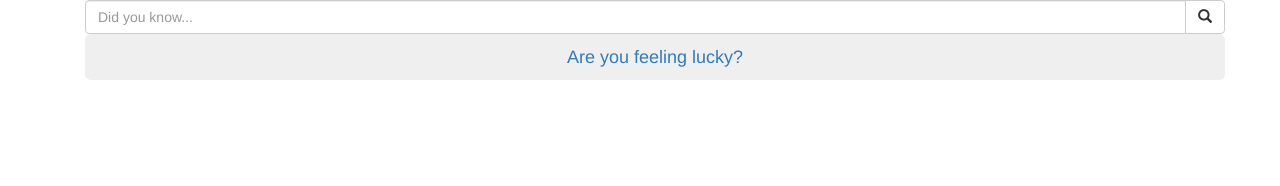
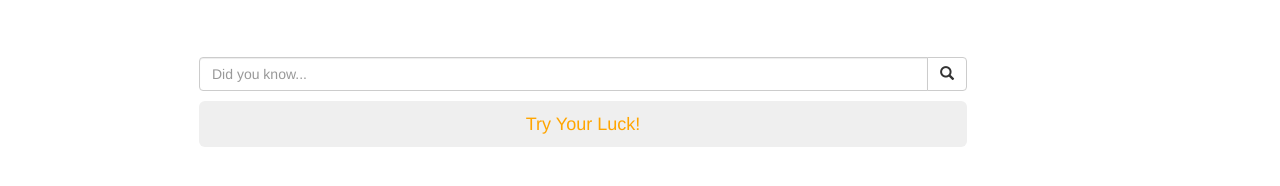
Before and after one commit to floresca/Wikiview, a plain HTML site: page index.html in a window 1280 px wide. Drawn offline with nearby package versions, Linux system fonts and the light colour scheme.

Commit message:
added some style

```diff
--- a/index.html
+++ b/index.html
@@ -3,14 +3,14 @@
     <head>
         <title>Wikipedia Viewer</title>
         <link rel="stylesheet" href="https://maxcdn.bootstrapcdn.com/bootstrap/3.3.7/css/bootstrap.min.css">
-        <link rel="stylesheet" href="style.css" type="text/css"/>
+        <link rel="stylesheet" href="styles.css" type="text/css"/>
     </head>
     <body>
         <div class="search container">
             <form>
-                <div class="form-group container">
+                <div class="form-group container" id="looker">
                     <div class="input-group">
-                        <input type="searcher" class="form-control" id="searchBar" aria-describedby="lets search for something" placeholder="Did you know..." required/>
+                        <input type="searcher" class="form-control" id="searchBar" aria-describedby="lets search for something" placeholder="Did you know...">
                         <span class="input-group-btn">
                             <button class="btn btn-default" type="button" id="wikiLocator">
                                 <span class="glyphicon glyphicon-search" aria-hidden="true"></span>
@@ -18,14 +18,15 @@
                         </span>
                      </div>
                     <a href="https://en.wikipedia.org/wiki/Special:Random">
-                        <button type="button" class="btn btn-outline-success btn-lg btn-block" id="Lucky">Are you feeling lucky?</button>
+                        <button type="button" class="btn btn-outline-success btn-lg btn-block" id="Lucky">Try Your Luck!</button>
                     </a>
                 </div>
             </form>
+            <div class="container results row">
+
+            </div>
         </div>
-        <div class="container results row">
 
-        </div>
 
         <script src="https://ajax.googleapis.com/ajax/libs/jquery/3.3.1/jquery.min.js"></script>
         <script src="https://maxcdn.bootstrapcdn.com/bootstrap/3.3.7/js/bootstrap.min.js"></script>
--- a/scripts.js
+++ b/scripts.js
@@ -8,7 +8,7 @@ $(document).ready(function() {
             $("#searchBar").attr("placeholder", "Boo! Please enter something :(");
         } else  {
             var query = $("#searchBar").val().replace(/\s+/g,"%20");
-            var wikiCall = "https://en.wikipedia.org/w/api.php?origin=*&format=json&formatversion=2&action=query&generator=search&gsrnamespace=0&gsrsearch="+query+"&gsrlimit=10&prop=pageimages&pilimit=max";
+            var wikiCall = "https://en.wikipedia.org/w/api.php?origin=*&format=json&formatversion=2&action=query&generator=search&gsrnamespace=0&gsrsearch="+query+"&gsrlimit=18&prop=pageimages&pilimit=max";
 
             $.getJSON(wikiCall, wikiHunt);
 
@@ -20,10 +20,11 @@ $(document).ready(function() {
                     var wikiName = wikiWhere.query.pages[i].title;
                     var wikiNewName = wikiName.replace(/\s+/g, "_");
                     var wikiPickMe = "https://en.wikipedia.org/wiki/"+wikiNewName;
-                    var nameHTML = "<h3 class='PageName'>"+wikiName+"</h3>";
+                    var nameHTML = "<h5 class='PageName'>"+wikiName+"</h5>";
                     var wikiGO = "<a class='pageLink' href='"+wikiPickMe+"'>"+nameHTML+"</a>";
 
                     $(".results").append(wikiGO);
+                    $("#Lucky").text("Try Your Luck! (You know you want to)")
 
                 }
             }
--- a/styles.css
+++ b/styles.css
@@ -1,4 +1,17 @@
-html {
-    Background: silver;
-    color: orange;
+#looker {
+    margin-top: 5%;
+    margin-left: 10%;
+    margin-right: 10%;
+    width: 70%;
+    height: 80%;
 }
+
+#Lucky {
+    margin-top: 10px;
+    color: Orange;
+}
+
+.pageLink {
+    color: Orange;
+    text-align: center;
+}
```
